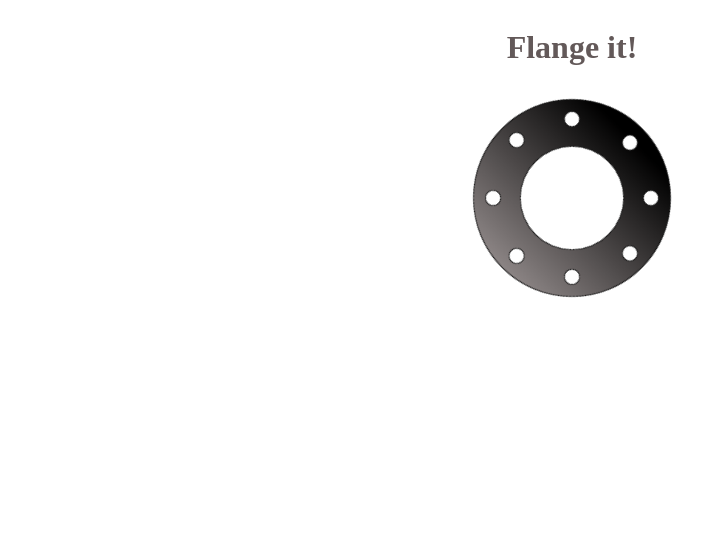
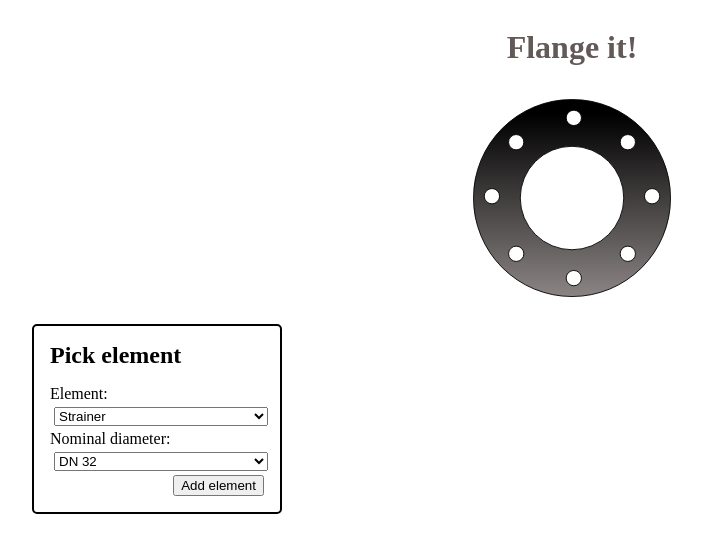
Before and after one commit to jprymak/flange-it, a React (Create React App) app: page / in a window 1280 px wide. Shown: the top 552 px of the page, without its empty margins (68-771 px from the left). Built offline with nearby package versions, Linux system fonts and the light colour scheme.

Commit message:
feat: add ElementCreator component

```diff
--- a/src/components/App.js
+++ b/src/components/App.js
@@ -1,11 +1,12 @@
 import React from 'react';
 import RotatingFlange from "./RotatingFlange"
-
+import ElementCreator from "./ElementCreator"
 
 function App() {
   return (
     <div className="App">
       <RotatingFlange/>
+      <ElementCreator/>
     </div>
   );
 }
--- /dev/null
+++ b/src/components/ElementCreator.js
@@ -0,0 +1,37 @@
+import React from "react";
+
+function ElementCreator() {
+  return (
+    <section className="ElementCreator">
+      <h2 className="ElementCreator__header">Pick element</h2>
+      <form className="ElementCreator__form">
+        <label>
+          Element:{" "}
+          <select className="ElementCreator__item">
+            <option value="element-1">Strainer</option>
+            <option value="element-2">Butterfly valve</option>
+            <option value="element-3">Check valve</option>
+            <option value="element-4">Other devices</option>
+          </select>
+        </label>
+        <label>
+          Nominal diameter:{" "}
+          <select className="ElementCreator__item">
+            <option value="element-1">DN 32</option>
+            <option value="element-2">DN 40</option>
+            <option value="element-3">DN 50</option>
+            <option value="element-4">DN 65</option>
+            <option value="element-4">DN 80</option>
+            <option value="element-4">DN 100</option>
+            <option value="element-4">DN 125</option>
+            <option value="element-4">DN 150</option>
+            <option value="element-4">DN 200</option>
+          </select>
+        </label>
+        <button className="ElementCreator__submit-button">Add element</button>
+      </form>
+    </section>
+  );
+}
+
+export default ElementCreator;
--- a/src/scss/main.scss
+++ b/src/scss/main.scss
@@ -1,4 +1,6 @@
 @import "./modules/flange.scss";
+@import "./modules/ElementCreator.scss";
+@import "./modules/App.scss";
 
 html{
     box-sizing:border-box;
--- /dev/null
+++ b/src/scss/modules/App.scss
@@ -0,0 +1,8 @@
+.App{
+    width: 100vw;
+    padding: 0 100px;
+    min-height: 100vh;
+    display:flex;
+    align-items: center;
+    flex-direction: column;
+}
--- /dev/null
+++ b/src/scss/modules/ElementCreator.scss
@@ -0,0 +1,28 @@
+.ElementCreator {
+    border: 2px solid black;
+    border-radius: 5px;
+    min-width: 250px;
+    align-self: flex-start;
+    // display: flex;
+    // flex-direction: column;
+    // align-items: center;
+    // justify-content: center;
+    padding: 16px;
+    &__form {
+        width: 100%;
+        display: flex;
+        flex-direction: column;
+    }
+    &__header {
+        padding: 0px;
+        margin: 0 0 16px 0;
+    }
+    &__item {
+        display: block;
+        width: 100%;
+        margin: 4px;
+    }
+    &__submit-button{
+        align-self: flex-end;
+    }
+}
--- a/src/scss/modules/flange.scss
+++ b/src/scss/modules/flange.scss
@@ -23,6 +23,8 @@
 
     transform: scale(5);
     animation: rotation 20s linear infinite;
+
+    margin-bottom: 16px;
 
     &__inner-diameter {
         width: 116px;
```
